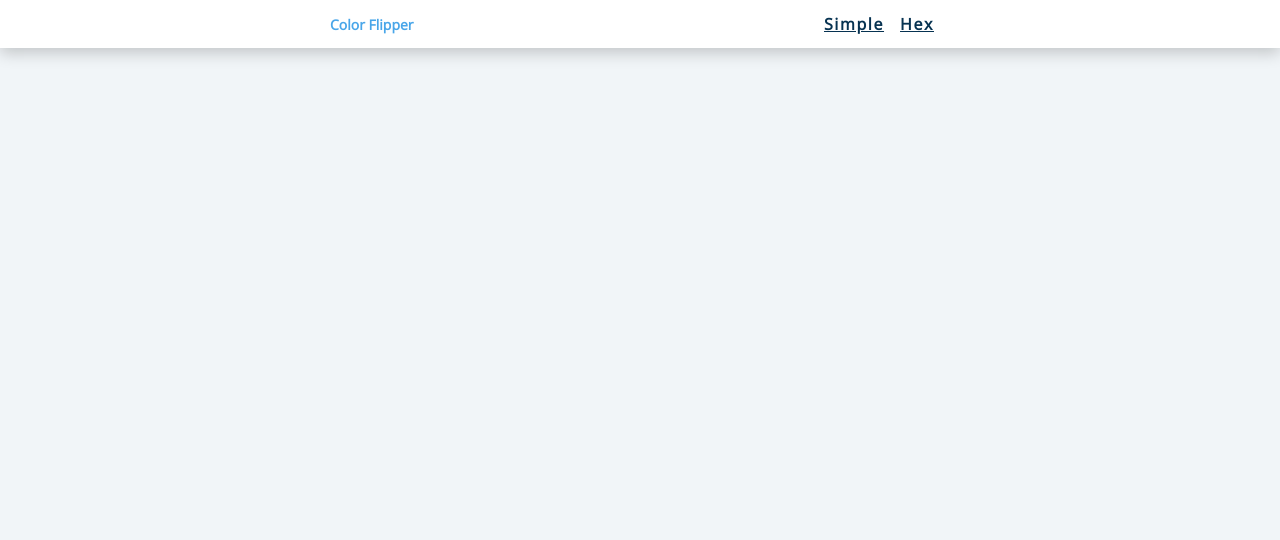
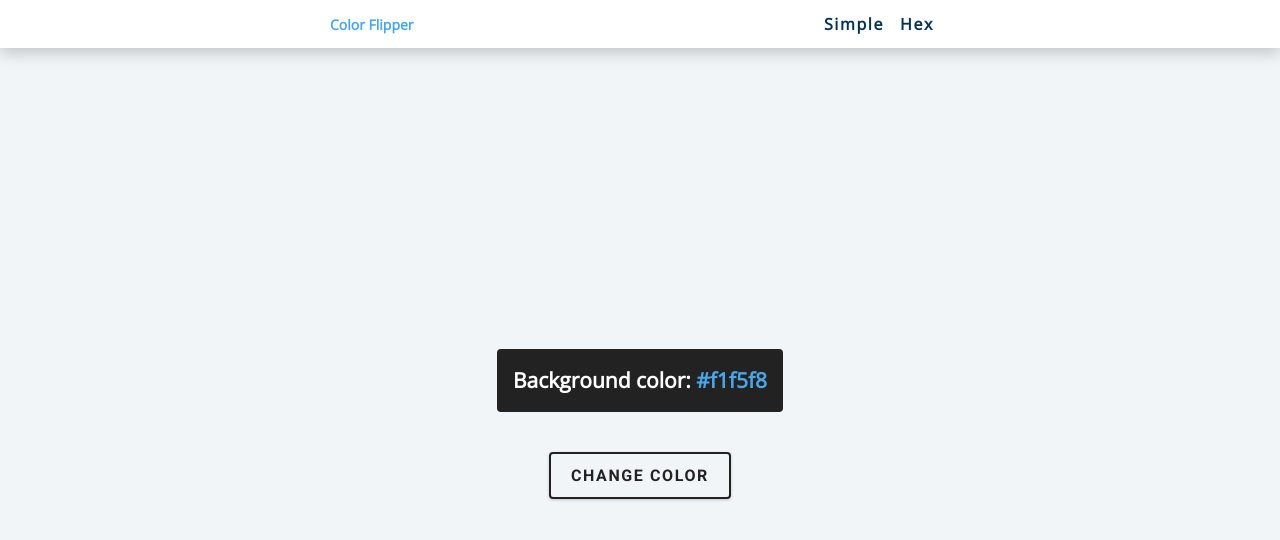
Before and after one commit to ravikiran-fullstack/color-flipper-simple, a plain HTML site: page hex.html in a window 1280 px wide. Drawn offline with nearby package versions, Linux system fonts and the light colour scheme.

Commit message:
Added css for main and nav bar

```diff
--- a/hex.html
+++ b/hex.html
@@ -17,5 +17,12 @@
     </ul>
    </div>
   </nav>
+  <main>
+   <div class="container">
+    <h2>Background color: <span class="color" id="color">#f1f5f8</span></h2>
+    <button class="btn btn-hero" id="btn">Change Color</button>
+   </div>
+  </main>
+  <script src="app.js"></script>
  </body>
 </html>
--- a/style.css
+++ b/style.css
@@ -58,6 +58,10 @@ body {
   font-size: 0.875rem;
 }
 
+a {
+  text-decoration: none;
+}
+
 /*
 ===============
 Navbar
@@ -103,3 +107,50 @@ nav a {
 nav a:hover {
   color: var(--clr-primary-5);
 }
+
+/* main section */
+
+main {
+  min-height: calc(100vh - 3rem);
+  display: grid;
+  place-items: center;
+}
+
+.container {
+  text-align: center;
+}
+
+.container h2 {
+  background: var(--clr-black);
+  color: var(--clr-white);
+  padding: 1rem;
+  border-radius: var(--radius);
+  margin-bottom: 2.5rem;
+}
+
+.color {
+  color: var(--clr-primary-5);
+}
+
+.btn-hero {
+  font-family: var(--ff-primary);
+  text-transform: uppercase;
+  background: transparent;
+  color: var(--clr-black);
+  letter-spacing: var(--spacing);
+  display: inline-block;
+  font-weight: 700;
+  border: 2px solid var(--clr-black);
+  cursor: pointer;
+  box-shadow: 0 1px 3px rgba(0, 0, 0, 0.2);
+  border-radius: var(--radius);
+  font-size: 1rem;
+  padding: 0.75rem 1.25rem;
+
+  transition: var(--transition);
+}
+
+.btn-hero:hover {
+  color: var(--clr-white);
+  background: var(--clr-black);
+}
```
Also changed, not shown: index.html (+6 -0 lines).
